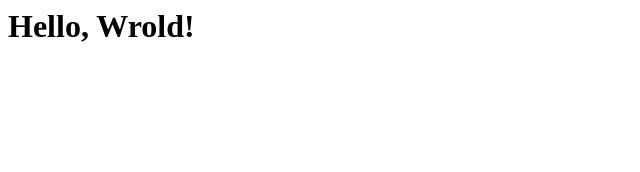
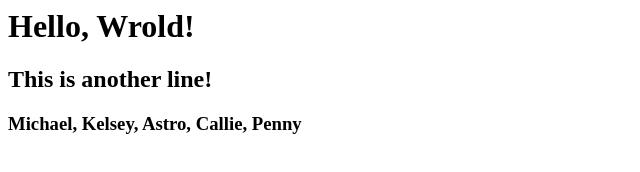
Before and after one commit to kdicarlo20/my_first_website, a plain HTML site: page index.html in a window 1280 px wide. Shown: the whole page, without its empty margins (0-640 px from the left). Drawn offline with Linux system fonts and the light colour scheme.

Commit message:
Add files via upload

```diff
--- a/index.html
+++ b/index.html
@@ -1 +1,3 @@
 <h1>Hello, Wrold!</h1>
+<h2>This is another line!</h2>
+<h3>Michael, Kelsey, Astro, Callie, Penny</h3>
```
